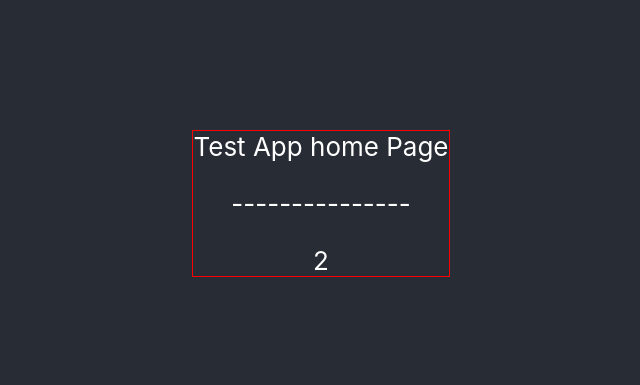
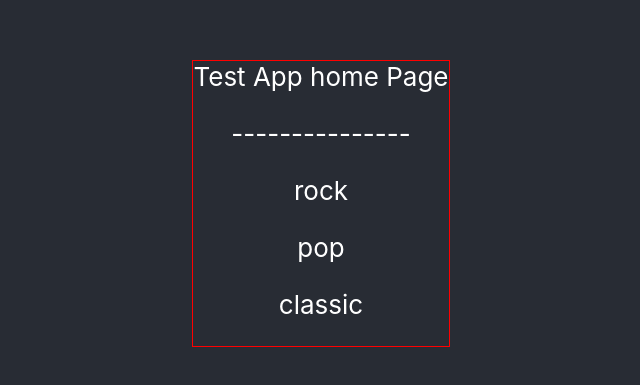
Before and after one commit to cornelurian/music-app, a React (Create React App) app: page / in a window 1280 px wide. Shown: the part 197-582 px from the top of the page, without its empty margins (319-959 px from the left). Built offline with nearby package versions, Linux system fonts and the light colour scheme.

Commit message:
fixed typo in naming files, display a list of unique songs categories

```diff
--- a/src/actions/landingPageActions.js
+++ b/src/actions/landingPageActions.js
@@ -7,7 +7,11 @@ export const loadSongsSuccess = songs => {
 
 export const loadSongs = () => dispatch => {
   dispatch(beginAjaxCall());
-
+  // return songsApi.getAllSongs().then(songs => {
+  //   dispatch(loadSongsSuccess(songs));
+  // }).catch(error => {
+  //   throw(error);
+  // });
 
   dispatch(
     loadSongsSuccess([
@@ -20,6 +24,11 @@ export const loadSongs = () => dispatch => {
         artist: "A2",
         name: "Song 2",
         genre: ["rock"]
+      },
+      {
+        artist: "A3",
+        name: "Song 3",
+        genre: ["classic"]
       }
     ])
   );
--- a/src/components/landingPage/homePage-component/homePage.js
+++ b/src/components/landingPage/homePage-component/homePage.js
@@ -1,21 +1,36 @@
 import React, { Component } from "react";
 import { connect } from "react-redux";
 
+import musicGenres from "../../../constants/genres";
+
 class HomePage extends Component {
   constructor(props) {
-    debugger;
     super(props);
+    this.cards = this.getUniqueCategories(props.songs);
   }
 
+  getUniqueCategories = songs => {
+    const allGenresListFromSongs = [].concat(...songs.map(song => song.genre)); //concatenate all genres from all songs
+
+    const uniqueGenres = [
+      ...new Set(allGenresListFromSongs.map(genre => genre.toLowerCase()))
+    ]; //new set containing unique genres from songs
+
+    return uniqueGenres.map(name => ({
+      genre: name,
+      noOfSongs: allGenresListFromSongs.filter(item => item === name).length,
+      image: musicGenres.find(genre => genre.name === name)
+    }));
+  };
+
   render() {
-    const { songs } = this.props;
-
-    debugger;
     return (
       <div className="homepage" style={{ border: "1px solid red" }}>
         Test App home Page
         <p>---------------</p>
-        {songs.length}
+        {this.cards.map(card => (
+          <p>{card.genre}</p>
+        ))}
       </div>
     );
   }
@@ -25,7 +40,7 @@ const mapStateToProps = (state, ownProps) => {
   return {
     songs: state.songs
   };
-}
+};
 
 const mapDispatchToProps = dispatch => ({
   //simpleAction: () => dispatch(simpleAction())
--- a/src/store/store.js
+++ b/src/store/store.js
@@ -3,7 +3,6 @@ import thunk from "redux-thunk";
 import rootReducer from "../reducers/rootReducer";
 
 export default function configureStore(initialState) {
-  debugger;
   return createStore(
       rootReducer,
       initialState,
```
Also changed, not shown: src/constants/genres.js (renamed from src/constsants/generes.js).
